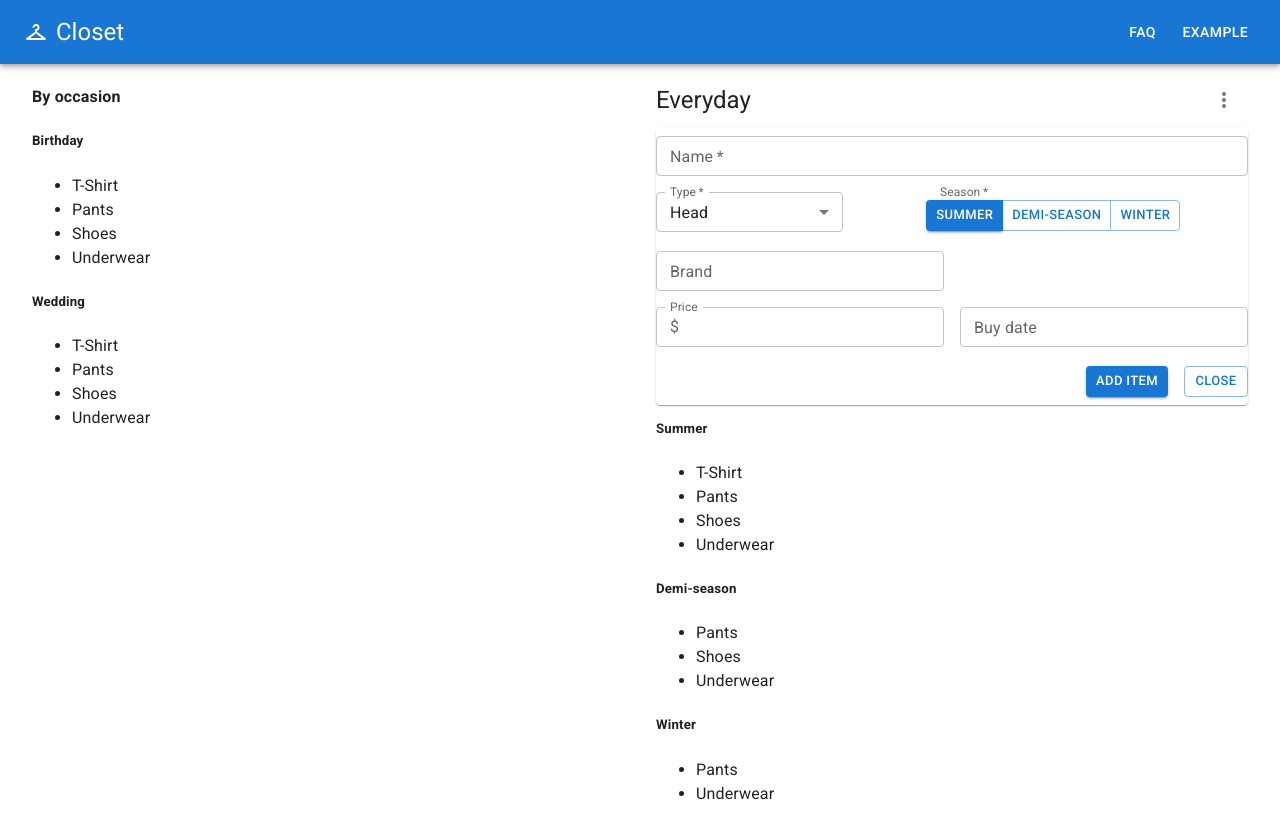
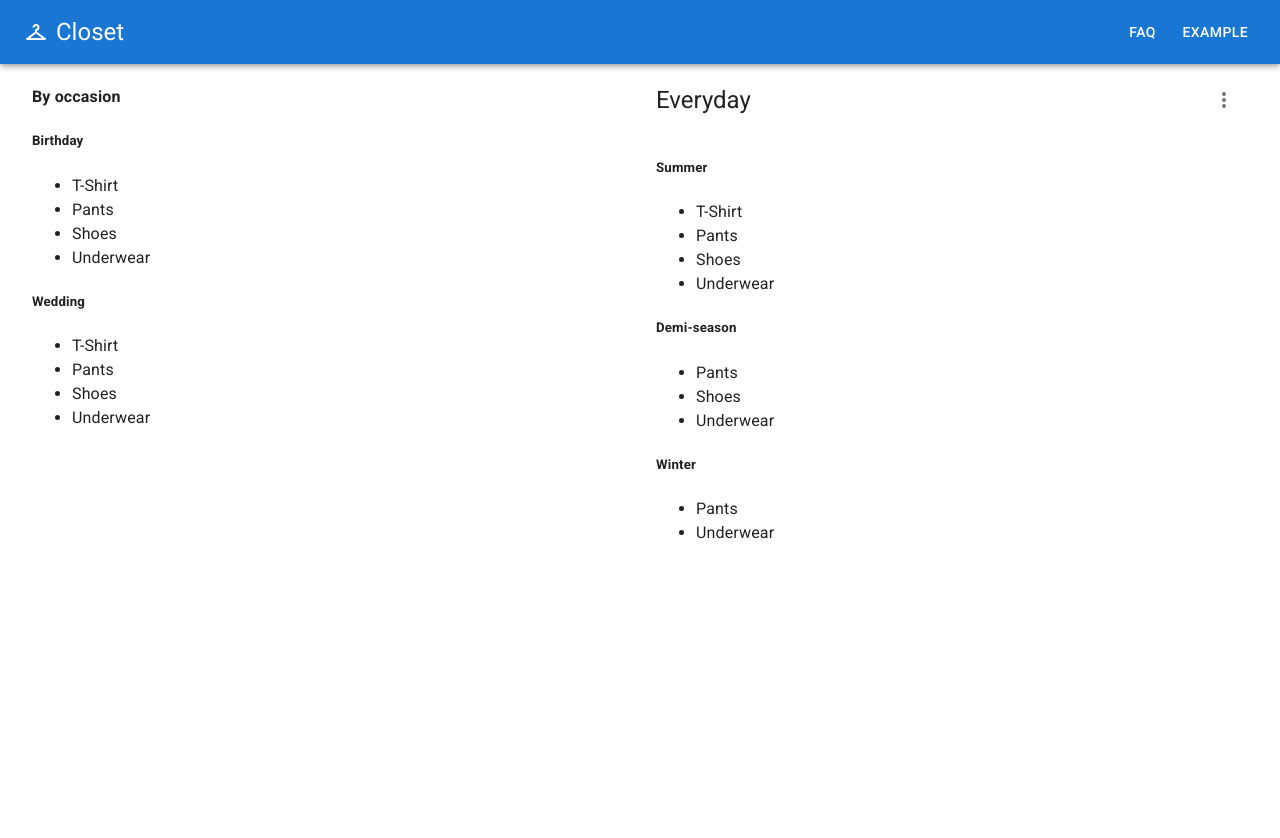
Before and after one commit to NeMaksym/closetdb-client, a React (Create React App) app: page / in a window 1280 px wide. After the commit the page ends 800 px from the top, so only its background shows below. Built offline with nearby package versions, Linux system fonts and the light colour scheme.

Commit message:
Make "AddItem" form collapsable

```diff
--- a/src/components/AddItemForm/AddItemForm.tsx
+++ b/src/components/AddItemForm/AddItemForm.tsx
@@ -19,9 +19,10 @@ import { Type, Season } from "../../types";
 
 interface AddItemFormProps {
   formik: FormikProps<FormikValues>;
+  handleClose: () => void;
 }
 
-export const AddItemForm = ({ formik }: AddItemFormProps) => {
+export const AddItemForm = ({ formik, handleClose }: AddItemFormProps) => {
   return (
     <Paper elevation={1}>
       <Grid container spacing={2}>
@@ -42,7 +43,7 @@ export const AddItemForm = ({ formik }: AddItemFormProps) => {
         </Grid>
 
         {/* Type */}
-        <Grid xs={4}>
+        <Grid xs={6}>
           <FormControl
             fullWidth
             required
@@ -71,7 +72,7 @@ export const AddItemForm = ({ formik }: AddItemFormProps) => {
         </Grid>
 
         {/* Season */}
-        <Grid xs={8} justifyContent="center">
+        <Grid xs={6} justifyContent="center">
           <Stack direction="row" justifyContent="center">
             <FormControl
               required
@@ -183,7 +184,7 @@ export const AddItemForm = ({ formik }: AddItemFormProps) => {
             >
               Add Item
             </Button>
-            <Button variant="outlined" size="small">
+            <Button variant="outlined" size="small" onClick={handleClose}>
               Close
             </Button>
           </Stack>
--- a/src/components/AddItemForm/AddItemFormContainer.tsx
+++ b/src/components/AddItemForm/AddItemFormContainer.tsx
@@ -25,7 +25,13 @@ export interface FormikValues {
   startDate: Date | null;
 }
 
-export const AddItemFormContainer = () => {
+interface AddItemFormContainerProps {
+  handleClose: () => void;
+}
+
+export const AddItemFormContainer = ({
+  ...props
+}: AddItemFormContainerProps) => {
   const formik = useFormik<FormikValues>({
     initialValues: {
       name: "",
@@ -41,5 +47,5 @@ export const AddItemFormContainer = () => {
     }
   });
 
-  return <AddItemForm formik={formik} />;
+  return <AddItemForm formik={formik} {...props} />;
 };
--- a/src/components/Everyday/Everyday.tsx
+++ b/src/components/Everyday/Everyday.tsx
@@ -1,3 +1,5 @@
+import { useState } from "react";
+import { Collapse } from "@mui/material";
 import AddIcon from "@mui/icons-material/Add";
 import { GroupTitle, AddItemForm } from "..";
 import { Item, Occasion, Season } from "../../types";
@@ -9,12 +11,18 @@ interface EverydayProps {
 export const Everyday = ({ occasion }: EverydayProps) => {
   const seasons = groupBySeason(occasion.items);
 
+  const [open, setOpen] = useState(false);
+
+  const handleClose = () => {
+    setOpen(false);
+  };
+
   const menuConfig = [
     {
       label: "Add item",
       icon: <AddIcon />,
       onClick: () => {
-        console.log("Add item");
+        setOpen(!open);
       }
     }
   ];
@@ -23,7 +31,9 @@ export const Everyday = ({ occasion }: EverydayProps) => {
     <>
       <GroupTitle title="Everyday" menuConfig={menuConfig} />
 
-      <AddItemForm />
+      <Collapse in={open} unmountOnExit>
+        <AddItemForm handleClose={handleClose} />
+      </Collapse>
 
       {Object.entries(seasons).map(([season, items]) => {
         if (!items.length) return null;
```
